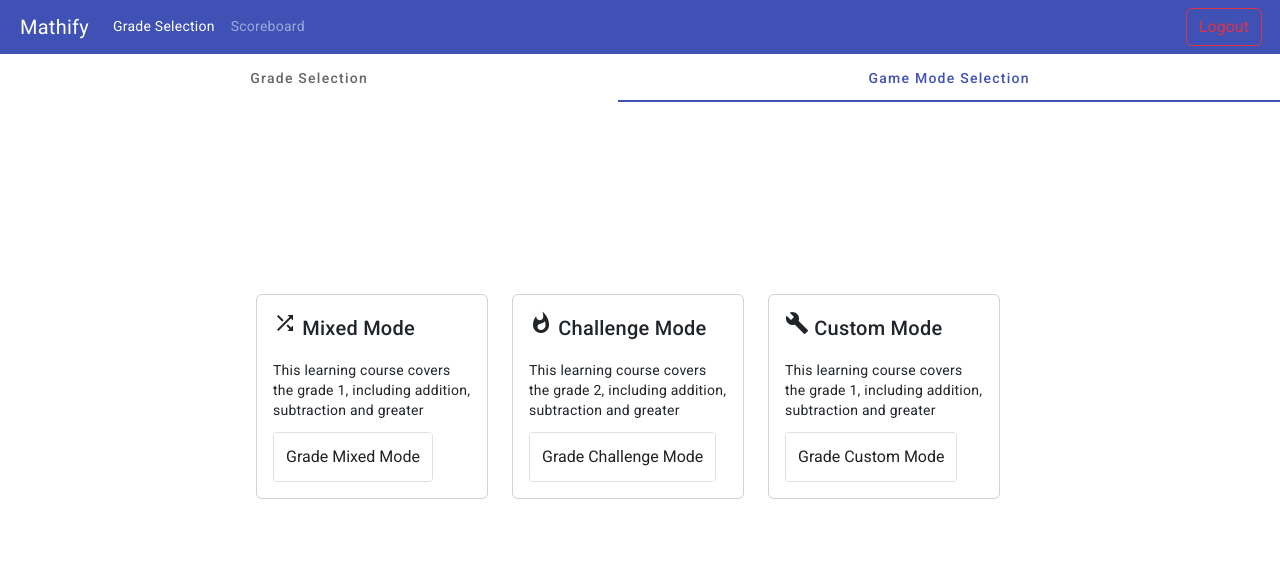
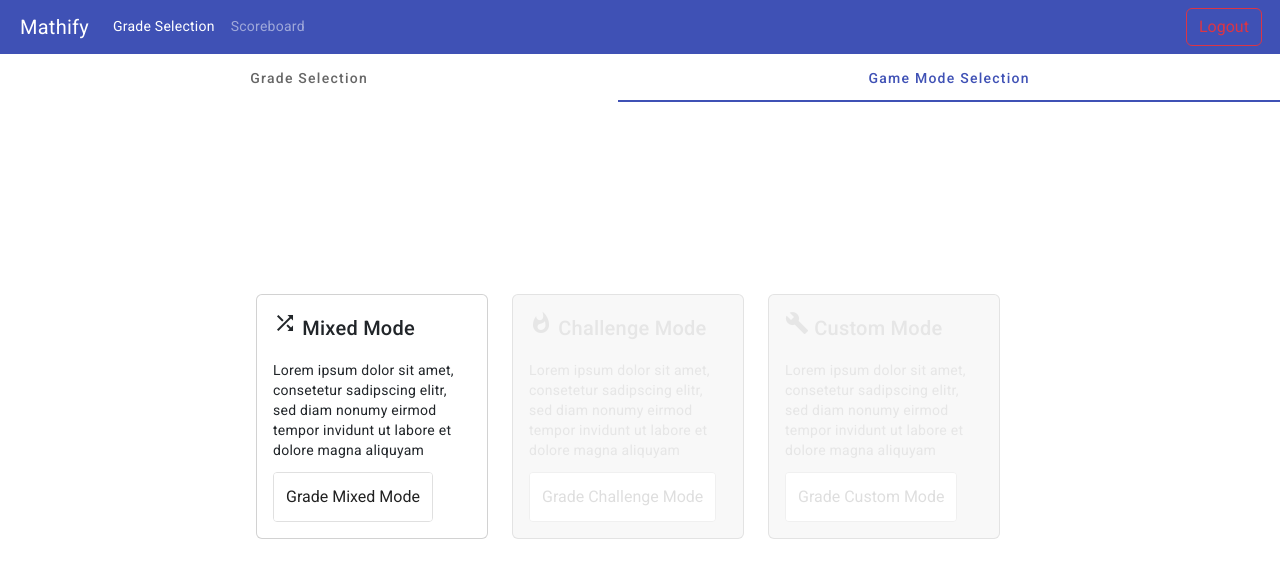
Before and after one commit to michamettler/mathify, an Angular app in the folder frontend/: page /grade-selection in a window 1280 px wide. Both pictures are taken after a click on the tab "Game Mode Selection". Shown: the top 578 px of the page. Built offline with nearby package versions, Linux system fonts and the light colour scheme.

Commit message:
disabled game modes outside of mvp

```diff
--- a/frontend/src/app/features/registration/components/grade-selection/grade-selection.component.html
+++ b/frontend/src/app/features/registration/components/grade-selection/grade-selection.component.html
@@ -8,8 +8,10 @@
           <div class="card-body">
             <h2 class="card-title">Grade {{ card.grade }}</h2>
             <p class="card-text">{{ card.text }}</p>
-            <mat-button-toggle-group name="gradeSelection{{ card.grade }}" aria-label="Grade Selection"
-                                     [(ngModel)]="selectedGrade" (change)="onGradeChange($event)">
+            <mat-button-toggle-group name="gradeSelection{{ card.grade }}"
+                                     aria-label="Grade Selection"
+                                     [(ngModel)]="selectedGrade"
+                                     (change)="onGradeChange($event)">
               <mat-button-toggle value="{{ card.grade }}">Grade {{ card.grade }}</mat-button-toggle>
             </mat-button-toggle-group>
           </div>
@@ -20,15 +22,18 @@
   <mat-tab label="Game Mode Selection">
     <div class="row">
       <div class="col-sm-4" *ngFor="let card of modeCards">
-        <div class="card">
+        <div class="card" [class.card-disabled]="!card.isEnabled">
           <div class="card-body">
             <h2 class="card-title">
               <i class="material-icons">{{ card.icon }}</i>
               {{ card.mode }}
             </h2>
             <p class="card-text">{{ card.text }}</p>
-            <mat-button-toggle-group name="gradeSelection{{ card.mode }}" aria-label="Game Mode Selection"
-                                     [(ngModel)]="selectedGrade" (change)="OnModeChange($event)">
+            <mat-button-toggle-group name="gradeSelection{{ card.mode }}"
+                                     aria-label="Game Mode Selection"
+                                     [disabled]="!card.isEnabled"
+                                     [(ngModel)]="selectedGrade"
+                                     (change)="OnModeChange($event)">
               <mat-button-toggle value="{{ card.mode }}">Grade {{ card.mode }}</mat-button-toggle>
             </mat-button-toggle-group>
           </div>
--- a/frontend/src/app/features/registration/components/grade-selection/grade-selection.component.scss
+++ b/frontend/src/app/features/registration/components/grade-selection/grade-selection.component.scss
@@ -4,3 +4,18 @@
   padding-right: 20%;
   padding-top: 15%;
 }
+
+.card-disabled {
+  opacity: 0.5; /* Dim the card */
+  background-color: #f0f0f0; /* Change the background color to a light grey */
+  color: #ccc; /* Make the text color lighter to appear disabled */
+  pointer-events: none; /* Prevents all interactions */
+}
+
+.card-disabled .card-body {
+  cursor: not-allowed;
+}
+
+.card-disabled .material-icons {
+  color: #ccc; /* Grey out the icons too */
+}
--- a/frontend/src/app/features/registration/components/grade-selection/grade-selection.component.ts
+++ b/frontend/src/app/features/registration/components/grade-selection/grade-selection.component.ts
@@ -26,26 +26,29 @@ import {MatTab, MatTabGroup} from "@angular/material/tabs";
 export class GradeSelectionComponent {
 
   gradeCards = [
-    {grade: 1, text: 'This learning course covers the grade 1, including addition, subtraction and greater '},
-    {grade: 2, text: 'This learning course covers the grade 2, including addition, subtraction and greater '},
-    {grade: 3, text: 'This learning course covers the grade 1, including addition, subtraction and greater '}
+    {grade: 1, text: 'Lorem ipsum dolor sit amet, consetetur sadipscing elitr, sed diam nonumy eirmod tempor invidunt ut labore et dolore magna aliquyam'},
+    {grade: 2, text: 'Lorem ipsum dolor sit amet, consetetur sadipscing elitr, sed diam nonumy eirmod tempor invidunt ut labore et dolore magna aliquyam'},
+    {grade: 3, text: 'Lorem ipsum dolor sit amet, consetetur sadipscing elitr, sed diam nonumy eirmod tempor invidunt ut labore et dolore magna aliquyam'}
   ];
 
   modeCards = [
     {
       icon: 'shuffle',
       mode: 'Mixed Mode',
-      text: 'This learning course covers the grade 1, including addition, subtraction and greater '
+      text: 'Lorem ipsum dolor sit amet, consetetur sadipscing elitr, sed diam nonumy eirmod tempor invidunt ut labore et dolore magna aliquyam',
+      isEnabled: true
     },
     {
       icon: 'whatshot',
       mode: 'Challenge Mode',
-      text: 'This learning course covers the grade 2, including addition, subtraction and greater '
+      text: 'Lorem ipsum dolor sit amet, consetetur sadipscing elitr, sed diam nonumy eirmod tempor invidunt ut labore et dolore magna aliquyam',
+      isEnabled: false
     },
     {
       icon: 'build',
       mode: 'Custom Mode',
-      text: 'This learning course covers the grade 1, including addition, subtraction and greater '
+      text: 'Lorem ipsum dolor sit amet, consetetur sadipscing elitr, sed diam nonumy eirmod tempor invidunt ut labore et dolore magna aliquyam',
+      isEnabled: false
     }
   ];
 
```
